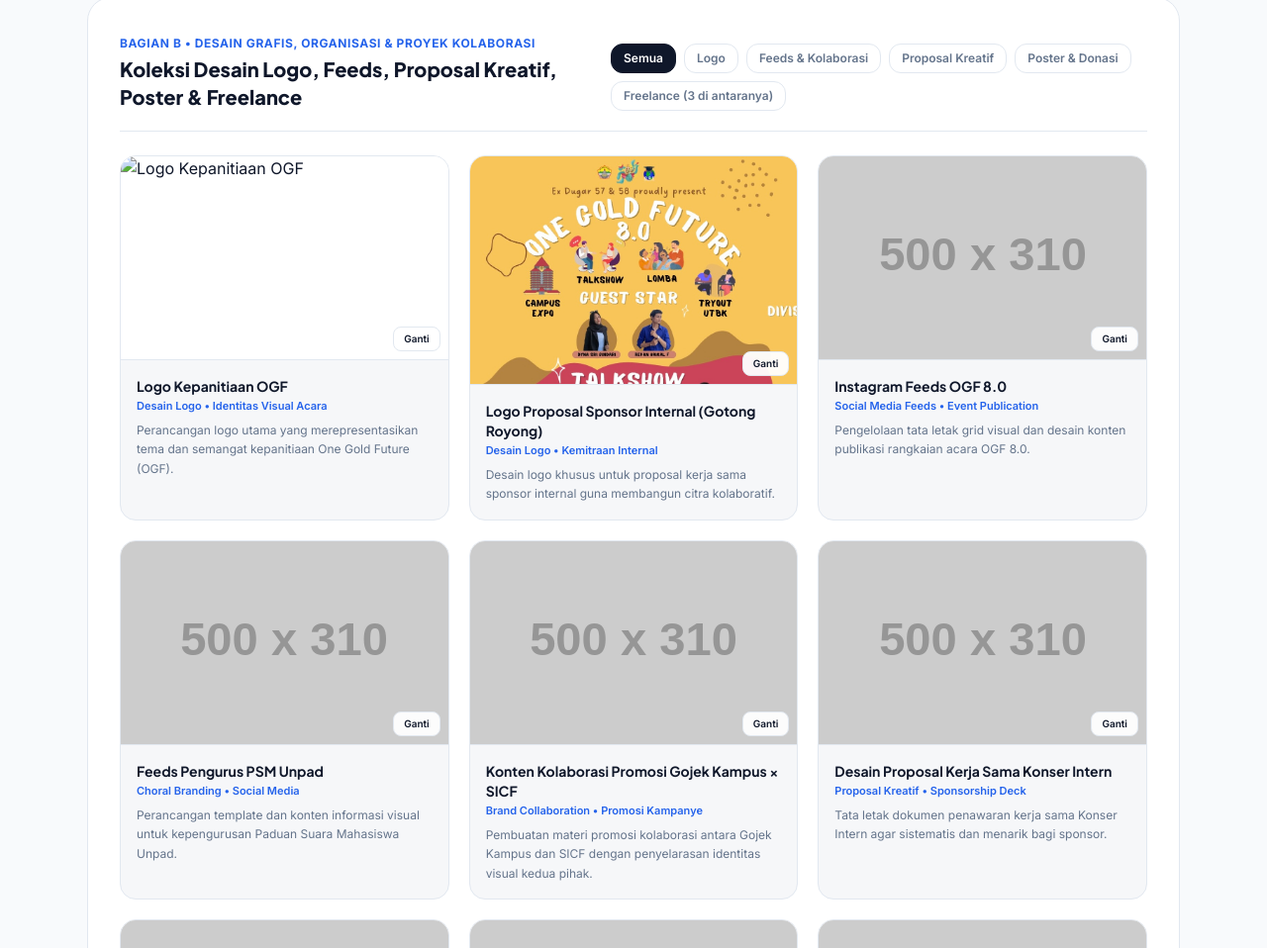
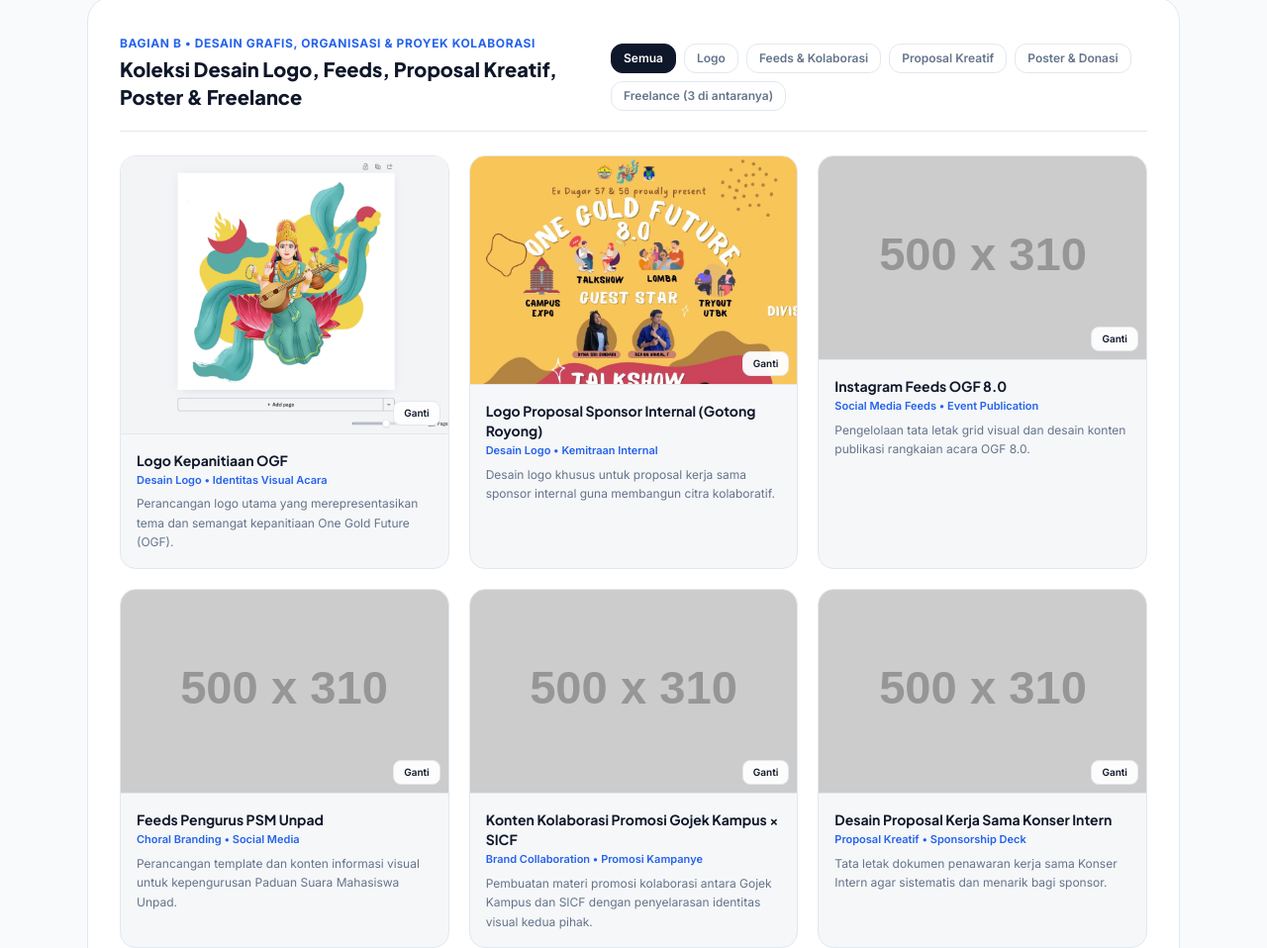
Before and after one commit to renjhapraditia923-bit/Portofolio-Renjha, a website: page index.html in a window 1280 px wide. Shown: the part 4768-5726 px from the top of the page at 99% size. Drawn offline with nearby package versions, Linux system fonts and the light colour scheme; no server answers; placeholder pictures from the web are drawn by us.

Commit message:
Update index.html

```diff
--- a/index.html
+++ b/index.html
@@ -647,7 +647,7 @@
                 <!-- 1. LOGO: Logo Kepanitiaan OGF -->
                 <article class="design-card bg-deckBg border border-deckBorder rounded-2xl overflow-hidden flex flex-col" data-cat="logo">
                     <div class="relative aspect-[16/10] bg-white border-b border-deckBorder">
-                        <img id="work-b-1" src="src="a.png" / src="IMG_1457.jpeg" alt="Logo Kepanitiaan OGF" class="w-full h-full object-cover">
+                        <img id="work-b-1" src="IMG_1455.jpeg" alt="Logo Kepanitiaan OGF" class="w-full h-full object-cover">
                         <button onclick="openUpload('work-b-1')" class="no-print absolute bottom-2 right-2 px-2.5 py-1 rounded-lg bg-white/95 border border-deckBorder text-[10px] font-semibold text-deckInk hover:bg-deckInk hover:text-white">Ganti</button>
                     </div>
                     <div class="p-4 flex-1">
```
